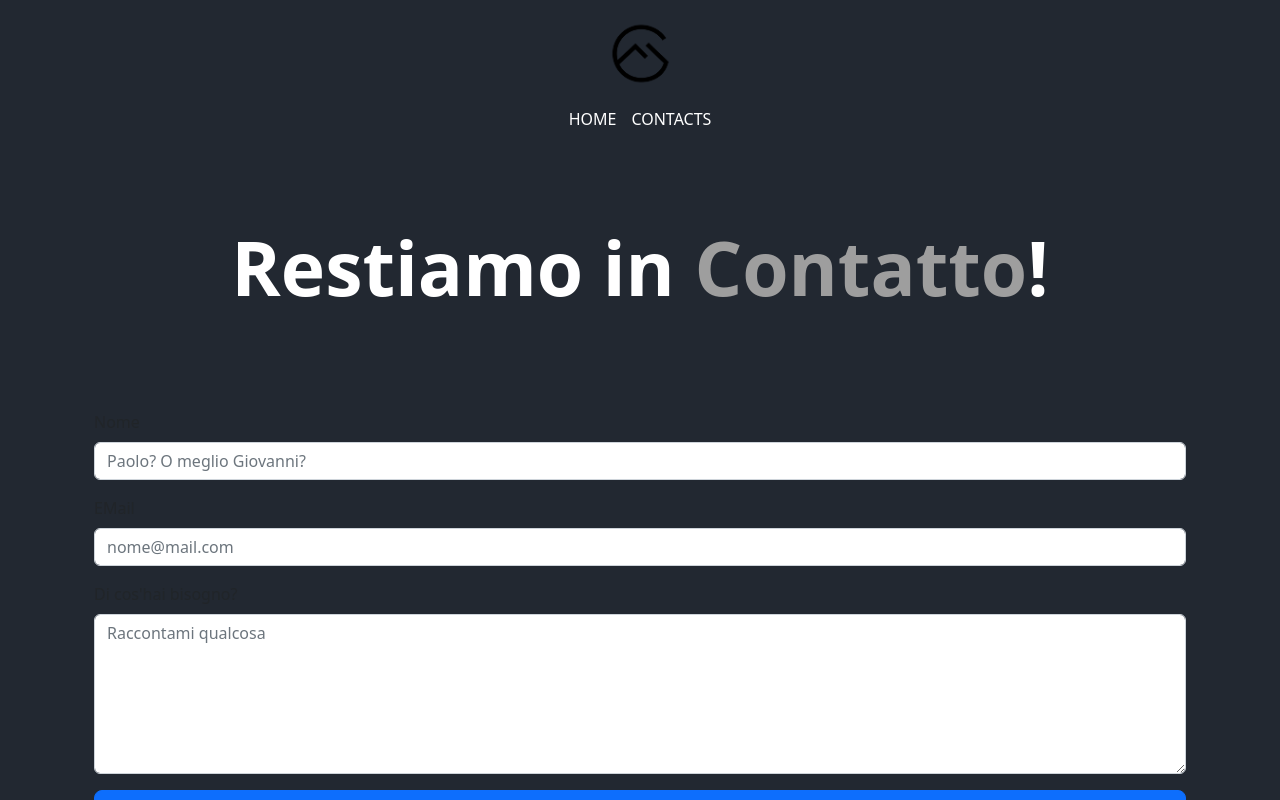
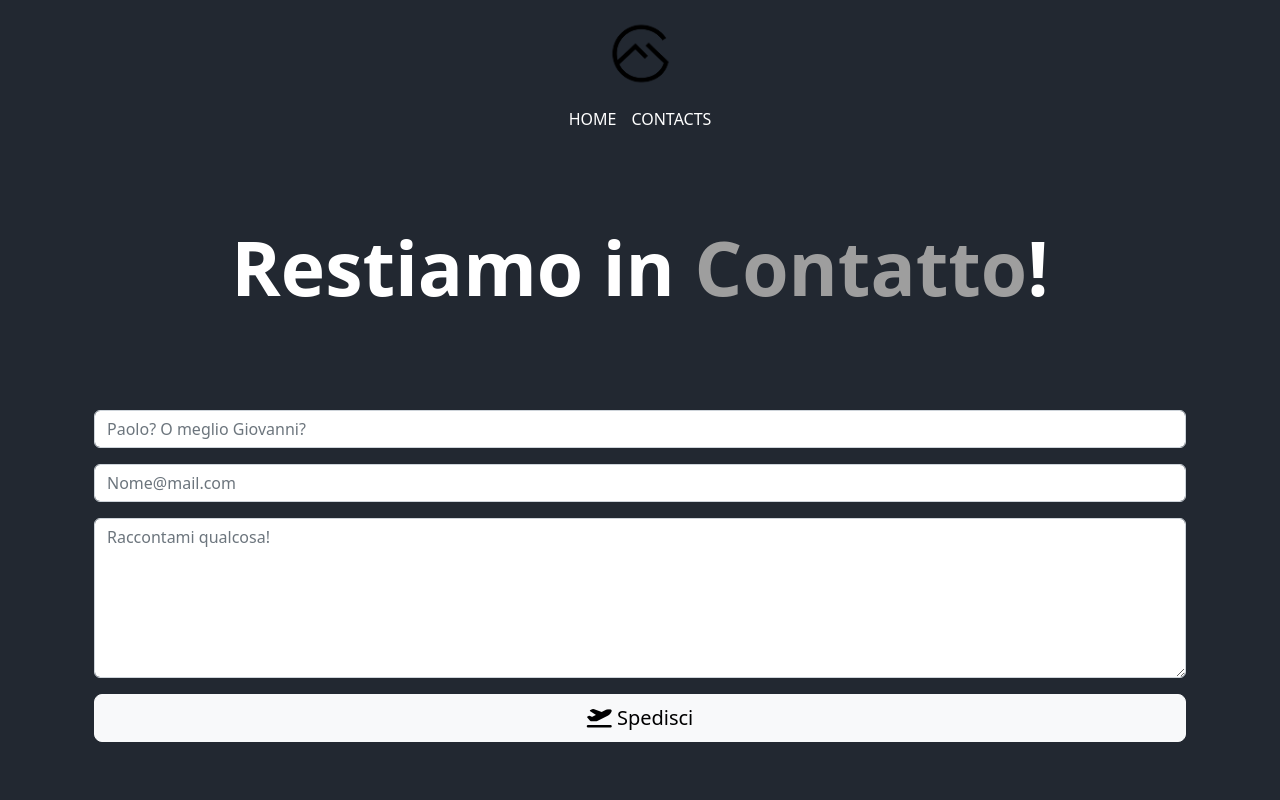
Before and after one commit to manuelgaleone/vite-boolfolio, a Vue app: page /contacts in a window 1280 px wide. Shown: the top 800 px of the page. Built offline with nearby package versions, Linux system fonts and the light colour scheme; grey boxes are pictures that could not be loaded.

Commit message:
Stylized home and responsive

```diff
--- a/src/styles/general.scss
+++ b/src/styles/general.scss
@@ -66,7 +66,8 @@ body {
     }
 
     .jumbotron_home {
-        padding-top: 75px;
+        padding-top: 35px;
+        padding-bottom: 35px;
     }
 
     .jumbo_title {
--- a/src/views/ContactsView.vue
+++ b/src/views/ContactsView.vue
@@ -24,22 +24,19 @@ export default {
                         <form id="contactForm">
                             <!-- Name input -->
                             <div class="mb-3">
-                                <label class="form-label" for="name">Nome</label>
                                 <input class="form-control" id="name" type="text" placeholder="Paolo? O meglio Giovanni?" />
                             </div>
                             <!-- Email address input -->
                             <div class="mb-3">
-                                <label class="form-label" for="emailAddress">EMail</label>
-                                <input class="form-control" id="emailAddress" type="email" placeholder="nome@mail.com" />
+                                <input class="form-control" id="emailAddress" type="email" placeholder="Nome@mail.com" />
                             </div>
                             <!-- Message input -->
                             <div class="mb-3">
-                                <label class="form-label" for="message">Di cos'hai bisogno?</label>
-                                <textarea class="form-control" id="message" type="text" placeholder="Raccontami qualcosa" style="height: 10rem;"></textarea>
+                                <textarea class="form-control" id="message" type="text" placeholder="Raccontami qualcosa!" style="height: 10rem;"></textarea>
                             </div>
                             <!-- Form submit button -->
                             <div class="d-grid">
-                                <button class="btn btn-primary btn-lg" type="submit">Invia</button>
+                                <button class="btn btn-light btn-lg" type="submit"><span><i class="fa-solid fa-plane-departure"></i></span> Spedisci</button>
                             </div>
                         </form>
                     </div>
--- a/src/views/HomeView.vue
+++ b/src/views/HomeView.vue
@@ -21,15 +21,15 @@ export default {
     </div>
 </div>
 <div class="img_text_wrapper">
-    <div class="img_text_elements mt-5 mb-5">
+    <div class="img_text_elements">
         <div class="container">
             <div class="row">
-                <div class="col-12 col-sm-12 col-md-6 col-lg-6 col-xl-6 col-xxl-6 p-0 mt-2">
+                <div class="col-12 col-sm-12 col-md-12 col-lg-12 col-xl-12 col-xxl-12 p-0 mt-2">
                     <div class="img_text_left d-flex justify-content-center flex-column py-5">
-                        <h1 class="img_text_title text-white text-sm-center text-md-center text-lg-left text-xl-left text-xxl-left m-0">
+                        <h1 class="img_text_title text-white text-center m-0">
                             Un <span class="fancy">Creativo</span>
                         </h1>
-                        <p class="img_text_subtitle text-white text-sm-center text-md-center text-lg-left text-xl-left text-xxl-left text-mb-0 mt-3">
+                        <p class="img_text_subtitle text-white text-center text-mb-0 mt-3">
                             Mi diletto in tante, <strong>troppe cose</strong>.<br>
                             Comunemente sono un <strong>Full Stack Developer</strong>
                             e so fare anche il <strong>caffè</strong>!
@@ -37,11 +37,6 @@ export default {
                         <div class="cta_button_wrapper d-flex justify-content-center">
                             <a class="cta_button_img_text mt-3" href="http://localhost:5174/contacts">CONTATTAMI</a>
                         </div>
-                    </div>
-                </div>
-                <div class="col-12 col-sm-12 col-md-6 col-lg-6 col-xl-6 col-xxl-6 p-0 mt-2">
-                    <div class="img_text_home">
-
                     </div>
                 </div>
             </div>
@@ -69,7 +64,7 @@ export default {
 .img_text_element {
         margin-top: 25px;
         margin-bottom: 25px;
-    }
+}
 
 .img_text_title {
     font-weight: 900;
--- a/src/views/ProjectView.vue
+++ b/src/views/ProjectView.vue
@@ -72,8 +72,8 @@ export default {
                             <h6 class="card_category text-dark" v-else>
                                 Nessuna categoria.
                             </h6>
-                            <h6 class="card_technology text-dark" v-if="project.technologies.length > 0" v-for="technology in project.technologies">
-                                Tecnologie: <strong>{{ technology.name }}</strong>
+                            <h6 class="card_technology text-dark" v-if="project.technologies.length > 0">
+                                Tecnologie: <strong v-for="technology in project.technologies">#{{ technology.name }}</strong>
                             </h6>
                             <h6 class="card_technology text-dark" v-else>
                                 Nessuna tecnologia.
```
